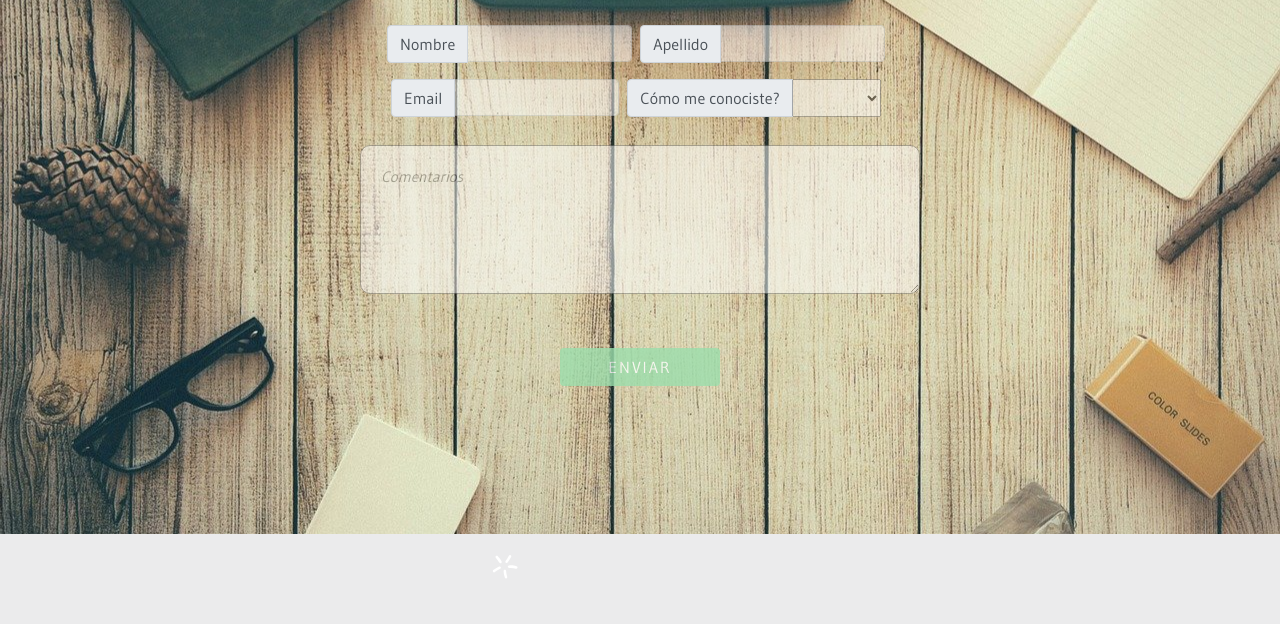
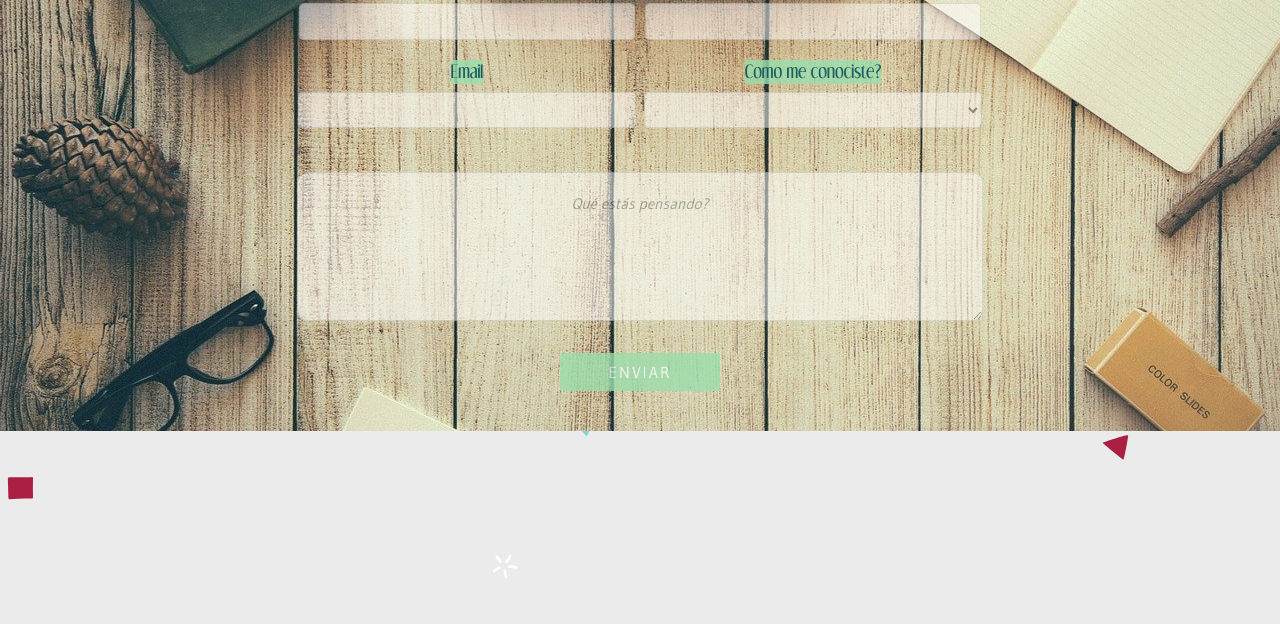
Before and after one commit to MarianaSz/CoderHouse-DesarrolloWeb, a website: page contacto.html in a window 1280 px wide. Shown: the part 292-916 px from the top of the page. Drawn offline with nearby package versions, Linux system fonts and the light colour scheme; a web font is replaced by a local one.

Commit message:
arreglo formulario y demás

```diff
--- a/contacto.html
+++ b/contacto.html
@@ -58,40 +58,28 @@
     </nav>
     <section class="container-fluid seccion-formulario d-flex flex-column align-items-center">
       <div class="m-lg-3">
-         <h1 class="animate__animated animate__bounceIn">Contactate!</h1>
+         <h1 class="seccion-formulario__titulo animate__animated animate__bounceIn">Contactate!</h1>
       </div>
-      <div class="container">
-        <form class="d-flex flex-column align-items-center justify-content-center animate__animated animate__fadeInDownBig m-2" action="index.html" method="post">
-            <div class="form-inline p-1">
-              <label class="sr-only" for="nameForm">Nombre</label>
-              <div class="input-group mb-2 mr-sm-2">
-                <div class="input-group-prepend">
-                  <div class="input-group-text">Nombre</div>
-                </div>
+      <div class="container px-3 px-lg-5">
+        <form class="animate__animated animate__fadeInDownBig m-2" action="index.html" method="post">
+            <div class="form-row d-flex justify-content-center">
+              <div class="form-group col-md-4">
+                <label for="nameForm">Nombre</label>
                 <input type="text" name="nameForm" class="form-control" id="nameForm">
               </div>
-              <label class="sr-only" for="surnameForm">Apellido</label>
-              <div class="input-group mb-2 mr-sm-2">
-                <div class="input-group-prepend">
-                  <div class="input-group-text">Apellido</div>
-                </div>
+              <div class="form-group col-md-4">
+                  <label for="surnameForm">Apellido</label>
                   <input type="text" class="form-control" id="surnameForm" name="surnameForm">
               </div>
             </div>
-            <div class="p-1 form-inline">
-                <label class="sr-only" for="emailForm">Email</label>
-                <div class="input-group d-flex mb-2 mr-sm-2">
-                    <div class="input-group-prepend">
-                        <div class="input-group-text">Email</div>
-                    </div>
+            <div class="form-row d-flex justify-content-center">
+              <div class="p-1 form-group col-md-4">
+                  <label for="emailForm">Email</label>
                   <input type="text" class="form-control" id="emailForm" name="emailForm">
               </div>
-                <label class="sr-only" for="conocimientoForm">Como me conociste?</label>
-                <div class="input-group mb-2 mr-sm-2">
-                    <div class="input-group-prepend">
-                        <div class="input-group-text">Cómo me conociste?</div>
-                    </div>
-                <select class="flex-grow-1" requested name="conocimientoForm">
+              <div class="p-1 form-group col-md-4">
+                <label for="conocimientoForm">Como me conociste?</label>
+                <select requested name="conocimientoForm" class="form-control">
                     <option value="" disabled selected hidden></option>
                     <option value="instagram">Instagram</option>
                     <option value="facebook">Facebook</option>
@@ -100,11 +88,11 @@
                 </select>
               </div>
             </div>
-            <div class="form-group p-3">
+            <div class="form-group d-flex justify-content-center mt-4">
                 <label class="sr-only" for="comentario">Comentario</label>
-                <textarea id="comentario" name="Comentario" placeholder="Comentarios"></textarea>
+                <textarea class="form-control col-md-8" id="comentario" name="comentario" placeholder="Qué estás pensando?"></textarea>
             </div>
-            <div class="form-group p-3">
+            <div class="form-group d-flex justify-content-center p-3">
                 <button type="submit" class="btn boton-enviar mb-2">ENVIAR</button>
             </div>
         </form>
--- a/sass/_global.scss
+++ b/sass/_global.scss
@@ -1,5 +1,6 @@
 body{
   position: relative;
+  padding-top: 50px;
   padding-bottom: 100px;
   min-height: 1000px;
   font-family: $main-font;
@@ -120,10 +121,10 @@ body{
 .triangle {
   position: relative;
   background: $turquoise;
-  height: 30vh;
+  height: 25vh;
   &::before {
       content: '';
-      /* position: absolute;*/
+      position: absolute;
       bottom: 0;
       width: 0;
       height: 0;
@@ -289,11 +290,11 @@ body{
 //contacto.html
 .seccion-formulario{
   margin: 50px 0 0 0;
-  padding: 100px 0;
+  /* padding: 100px 0;*/
   background-image: url('../images/typewriter.jpg');
   background-repeat: no-repeat;
   background-position: center;
-  h1{
+  .seccion-formulario__titulo{
       font-size: 3.9rem;
       color: $celadon;
       text-shadow: 0 0 3px $grey;
@@ -301,21 +302,26 @@ body{
   }
  form {
    margin: 0 5rem;
-    .input-group-text{
-      &:hover{
-        border: solid 2px $celadon;
-      }
+    label{
+      font-size: 1rem;
+      font-family: $font-dream-regular;
+      color: $dark-turquoise;
+      background-color: rgba(155,222,172,0.8);
     }
     input, select, textarea{
             opacity: 0.5;
             font-style: italic;
             font-size: 0.95rem;
+            &:hover{
+              border: solid 2px $celadon;
+            }
     }
     textarea{
-      padding: 20px;
-      width: 35rem;
-      height: 9.3rem;
-      border-radius: 10px;
+        padding: 20px;
+        width: 35rem;
+        height: 9.3rem;
+        border-radius: 10px;
+        text-align: center;
     }
   .boton-enviar{
       background: $celadon;
```
Also changed, not shown: resenias.html (+1 -1 lines), css/main.css. Lines whose indentation alone changed are shown as unchanged.
